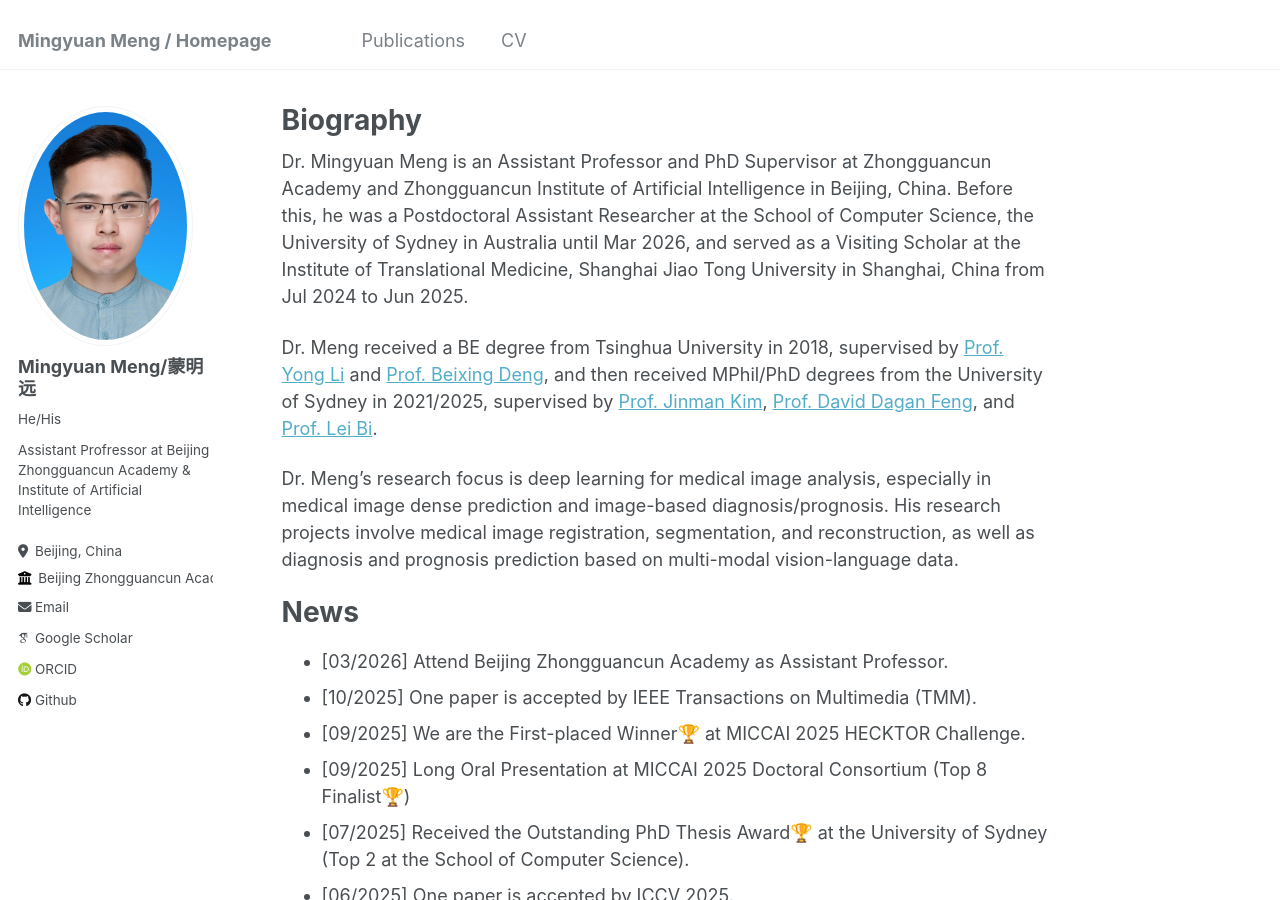
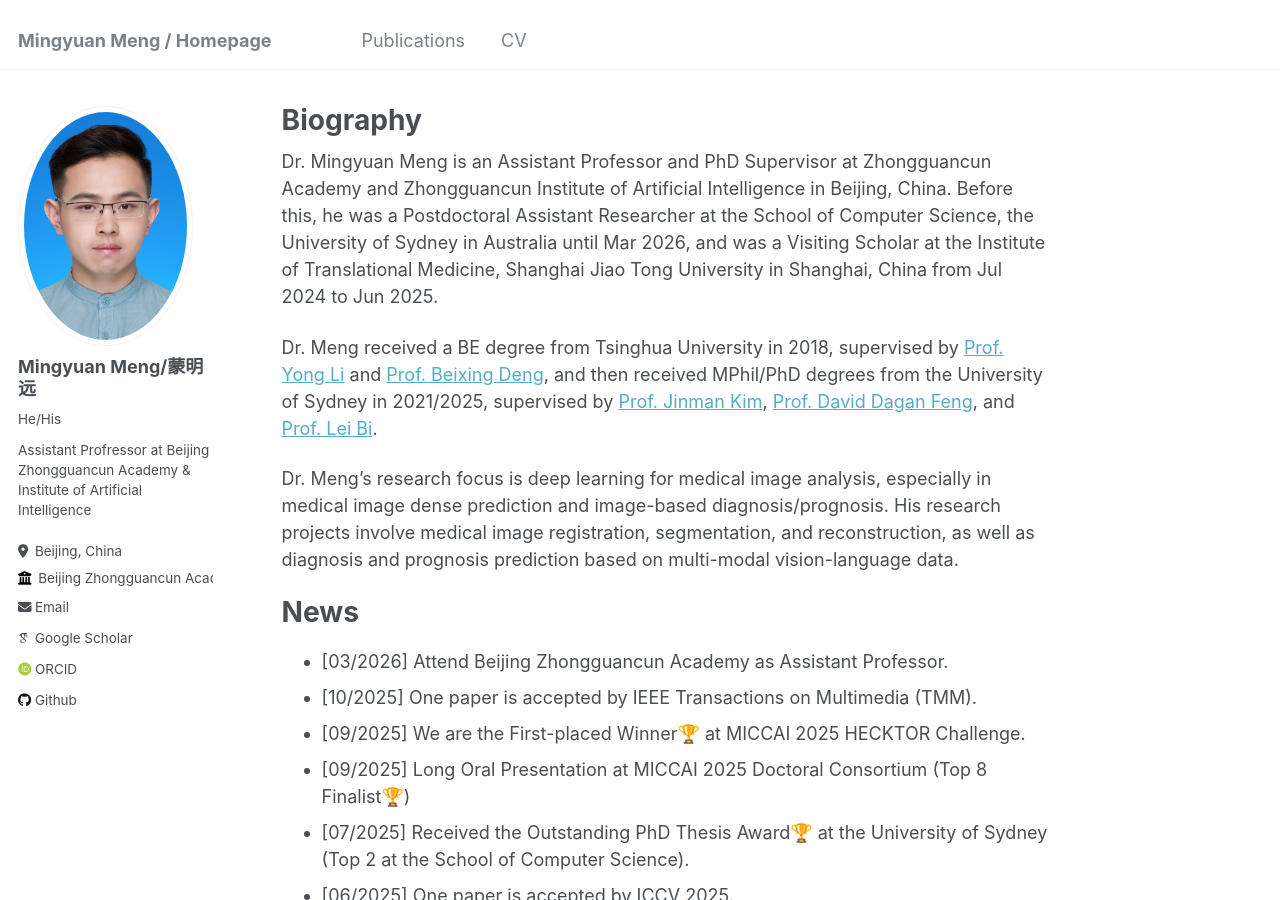
Before and after one commit to MungoMeng/mungomeng.github.io, a Jekyll site: the page built from _pages/about.md, in a window 1280 px wide and 900 px high. Built offline with Jekyll 4.4.1, drawn with Linux system fonts in a browser that asks for light colours; some web fonts are replaced.

Commit message:
Update about.md

```diff
--- a/_pages/about.md
+++ b/_pages/about.md
@@ -7,7 +7,7 @@ redirect_from:
   - /about.html
 ---
 
-Dr. Mingyuan Meng is an Assistant Professor and PhD Supervisor at Zhongguancun Academy and Zhongguancun Institute of Artificial Intelligence in Beijing, China. Before this, he was a Postdoctoral Assistant Researcher at the School of Computer Science, the University of Sydney in Australia until Mar 2026, and served as a Visiting Scholar at the Institute of Translational Medicine, Shanghai Jiao Tong University in Shanghai, China from Jul 2024 to Jun 2025.
+Dr. Mingyuan Meng is an Assistant Professor and PhD Supervisor at Zhongguancun Academy and Zhongguancun Institute of Artificial Intelligence in Beijing, China. Before this, he was a Postdoctoral Assistant Researcher at the School of Computer Science, the University of Sydney in Australia until Mar 2026, and was a Visiting Scholar at the Institute of Translational Medicine, Shanghai Jiao Tong University in Shanghai, China from Jul 2024 to Jun 2025.
 
 Dr. Meng received a BE degree from Tsinghua University in 2018, supervised by [Prof. Yong Li](https://scholar.google.com/citations?user=kmgzPeQAAAAJ) and [Prof. Beixing Deng](https://web.ee.tsinghua.edu.cn/dengbeixing/en/index.htm), and then received MPhil/PhD degrees from the University of Sydney in 2021/2025, supervised by [Prof. Jinman Kim](https://www.sydney.edu.au/engineering/about/our-people/academic-staff/jinman-kim.html), [Prof. David Dagan Feng](https://scholar.google.com/citations?user=89py58oAAAAJ), and [Prof. Lei Bi](http://lei.bi/).
 
```
